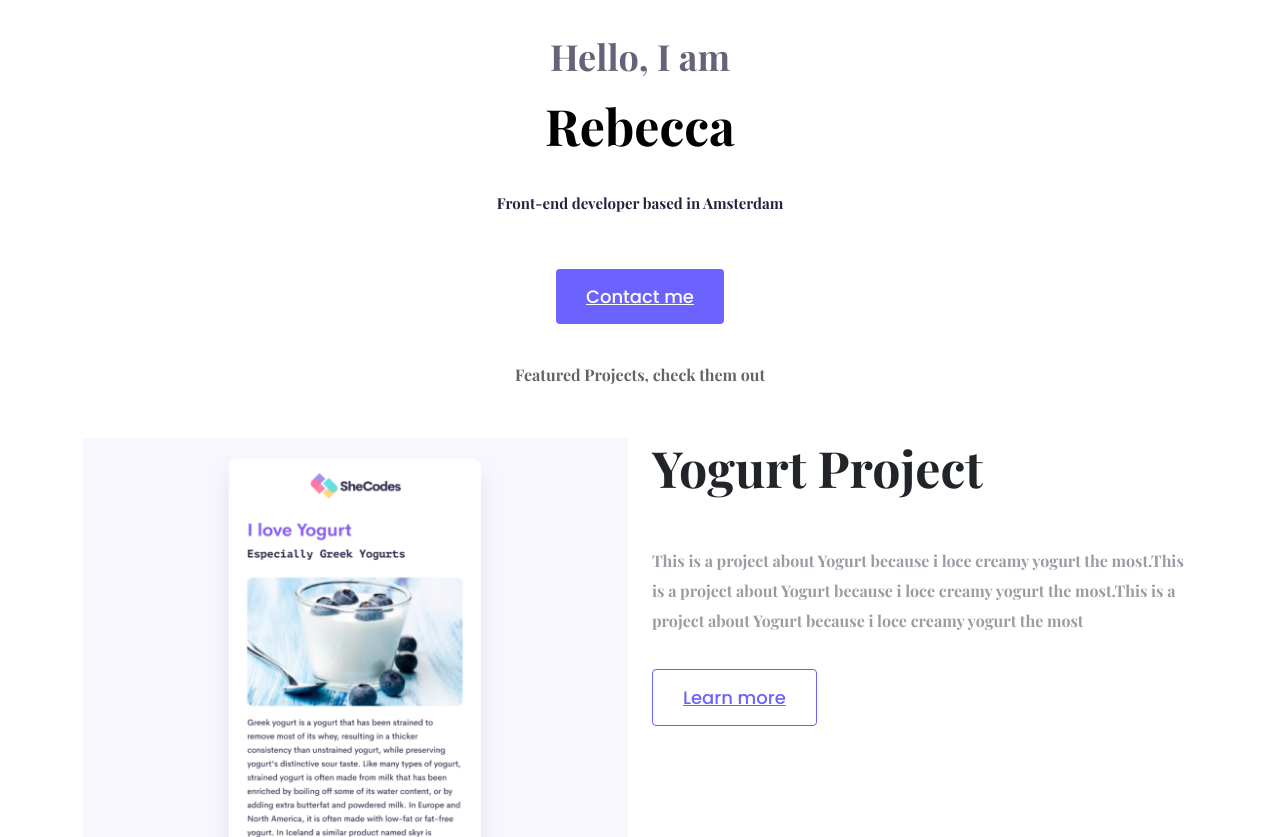
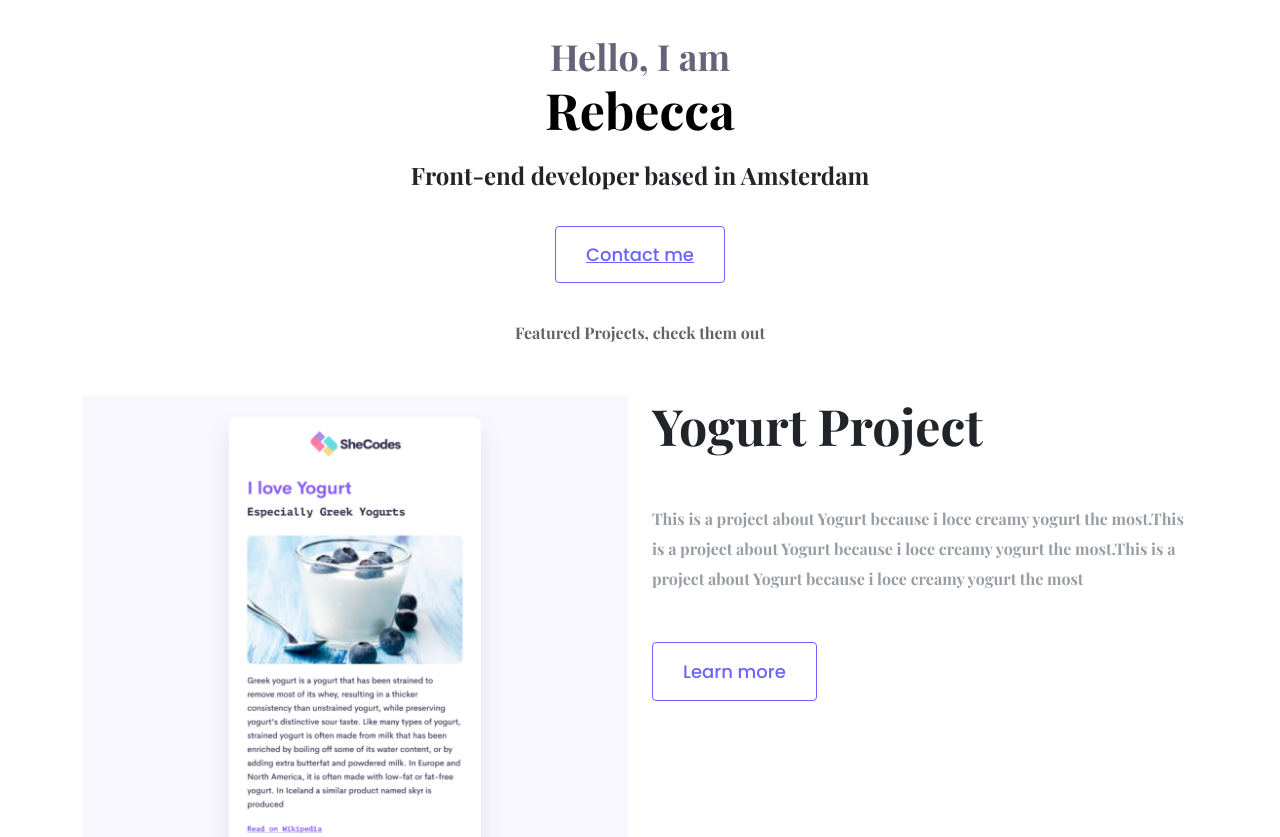
Before and after one commit to RebeccaNiem/Portfolio-Project, a plain HTML site: page index.html in a window 1280 px wide. Shown: the part 115-952 px from the top of the page. Drawn offline with nearby package versions, Linux system fonts and the light colour scheme.

Commit message:
adjusted the index.html
to the correct sizing

```diff
--- a/index.html
+++ b/index.html
@@ -70,7 +70,7 @@
       <p>Hello, I am</p>
       <h1>Rebecca</h1>
       <h2 class="mb-5">Front-end developer based in Amsterdam</h2>
-      <a href="#" class="FirstButton">Contact me</a>
+      <a href="#" class="btn-branding-outline">Contact me</a>
     </div>
 
     <p class="text-center mb-5">Featured Projects, check them out</p>
@@ -90,7 +90,7 @@
               the most.This is a project about Yogurt because i loce creamy
               yogurt the most
             </p>
-            <a href="" class="SecondButton">Learn more</a>
+            <a href="" class="btn">Learn more</a>
           </div>
         </div>
       </div>
@@ -104,7 +104,7 @@
             most.This is a project about Yogurt because i loce creamy yogurt the
             most
           </p>
-          <a href="" class="SecondButton">Learn more</a>
+          <a href="" class="btn">Learn more</a>
         </div>
       </div>
     </div>
@@ -127,7 +127,7 @@
             most
           </p>
 
-          <a href="" class="SecondButton">Learn more</a>
+          <a href="" class="btn">Learn more</a>
         </div>
       </div>
     </div>
--- a/styles/portfolio.css
+++ b/styles/portfolio.css
@@ -38,10 +38,9 @@ p {
 
 .HighlightedBackground p {
   font-size: 36px;
-  font-family: var(--heading-font-family);
   font-weight: bold;
+  margin: 0;
   color: #272142;
-  margin: 0 10;
 }
 
 .HighlightedBackground h1 {
@@ -53,24 +52,22 @@ p {
 }
 
 .HighlightedBackground h2 {
-  font-size: 15px;
   font-family: var(--heading-font-family);
-  line-height: 1.5px;
-  color: #272142;
-  padding: 30px;
+  font-weight: normal;
+  line-height: 1.5;
+  font-size: 24px;
 }
 
-.FirstButton {
+.btn-branding-outline {
+  color: var(--branding-color);
+  border: 1px solid var(--branding-color);
   border-radius: 4px;
   font-size: 18px;
   line-height: 27px;
   padding: 15px 30px;
-  background-color: var(--branding-color);
-  order: 1px solid;
-  color: white;
 }
 
-.SecondButton {
+.btn {
   color: var(--branding-color);
   border-radius: 4px;
   font-size: 18px;
@@ -82,11 +79,11 @@ p {
 @media (max-width: 900px) {
   h1 {
     font-size: 44px;
-    line-height: 2;
+    line-height: 56px;
   }
 
   h2 {
-    font-size: 30px;
+    font-size: 44px;
   }
 
   .HighlightedBackground {
```
Also changed, not shown: contact.html (+2 -2 lines).
